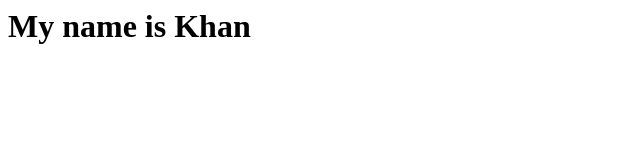
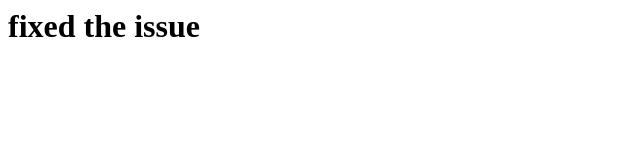
Before and after one commit to suneelraju122/localrepo, a plain HTML site: page index.html in a window 1280 px wide. Shown: the whole page, without its empty margins (0-640 px from the left). Drawn offline with Linux system fonts and the light colour scheme.

Commit message:
Fixed my error

```diff
--- a/index.html
+++ b/index.html
@@ -1 +1 @@
-<html> <h1> My name is Khan </h1></html>
+<html> <h1> fixed the issue  </h1></html>
```
